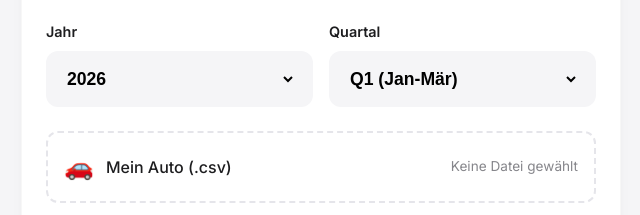
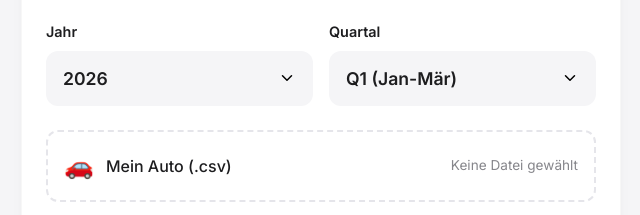
Before and after one commit to LitzeZ/ElectroShare, a plain HTML site: page index.html in a window 1280 px wide. Shown: the part 259-474 px from the top of the page, 319-959 px from the left. Drawn offline with nearby package versions, Linux system fonts and the light colour scheme.

Commit message:
UI Polish: Correctly rename labels and clean up select styles

```diff
--- a/index.html
+++ b/index.html
@@ -33,8 +33,7 @@
                 <div style="flex: 1;">
                     <label for="select-year">Jahr</label>
                     <div class="currency-input">
-                        <select id="select-year"
-                            style="width: 100%; border: none; background: transparent; padding: 1rem 0; font-size: 1.1rem; font-weight: 600; outline: none;">
+                        <select id="select-year" class="modern-select">
                             <!-- Populated by JS -->
                         </select>
                     </div>
@@ -42,8 +41,7 @@
                 <div style="flex: 1;">
                     <label for="select-quarter">Quartal</label>
                     <div class="currency-input">
-                        <select id="select-quarter"
-                            style="width: 100%; border: none; background: transparent; padding: 1rem 0; font-size: 1.1rem; font-weight: 600; outline: none;">
+                        <select id="select-quarter" class="modern-select">
                             <option value="Q1">Q1 (Jan-Mär)</option>
                             <option value="Q2">Q2 (Apr-Jun)</option>
                             <option value="Q3">Q3 (Jul-Sep)</option>
@@ -97,13 +95,13 @@
                                 <td class="text-right" id="total-cost">CHF 0.00</td>
                             </tr>
                             <tr class="row-user">
-                                <td><span class="dot user-dot"></span> Ich</td>
+                                <td><span class="dot user-dot"></span> Lenart</td>
                                 <td id="user-kwh-result">0</td>
                                 <td id="user-percent">0%</td>
                                 <td class="text-right highlight-user" id="user-cost">CHF 0.00</td>
                             </tr>
                             <tr class="row-neighbor">
-                                <td><span class="dot neighbor-dot"></span> Nachbar</td>
+                                <td><span class="dot neighbor-dot"></span> Krieg</td>
                                 <td id="neighbor-kwh-result">0</td>
                                 <td id="neighbor-percent">0%</td>
                                 <td class="text-right highlight-neighbor" id="neighbor-cost">CHF 0.00</td>
```
